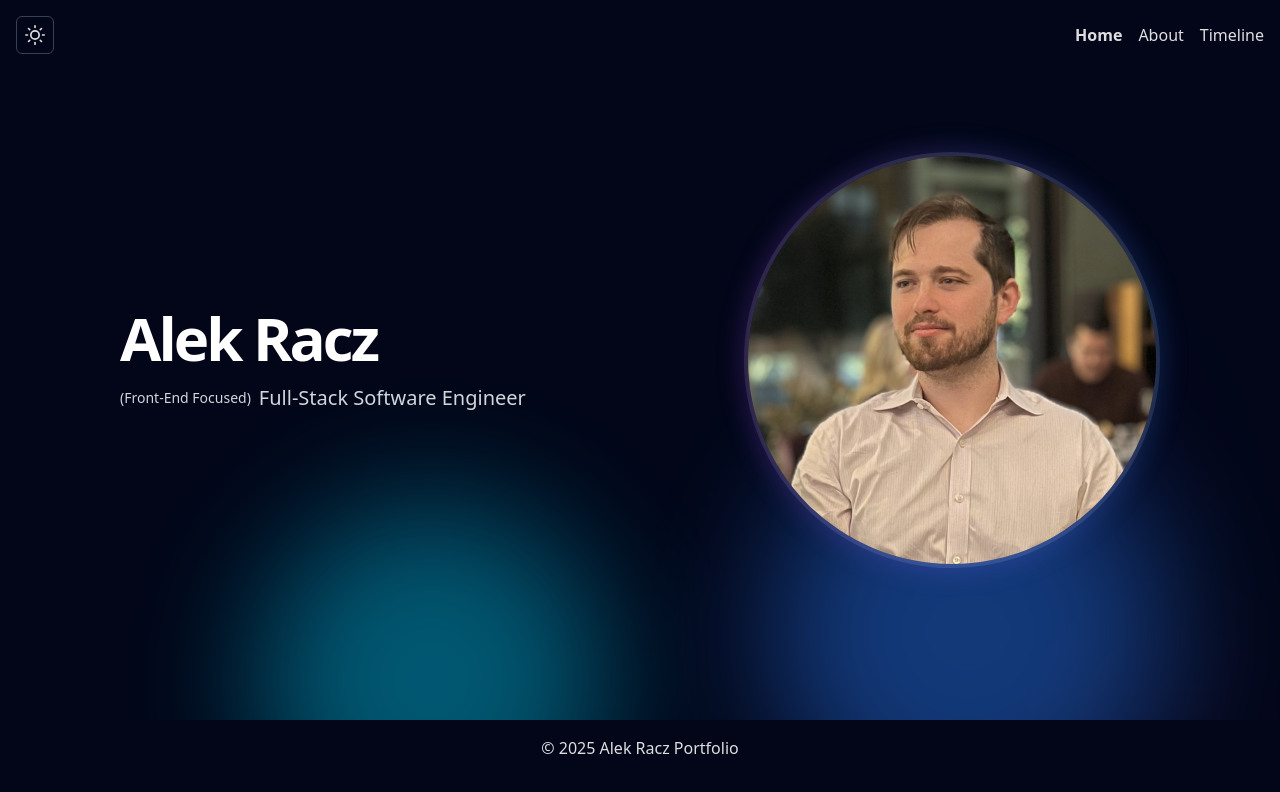
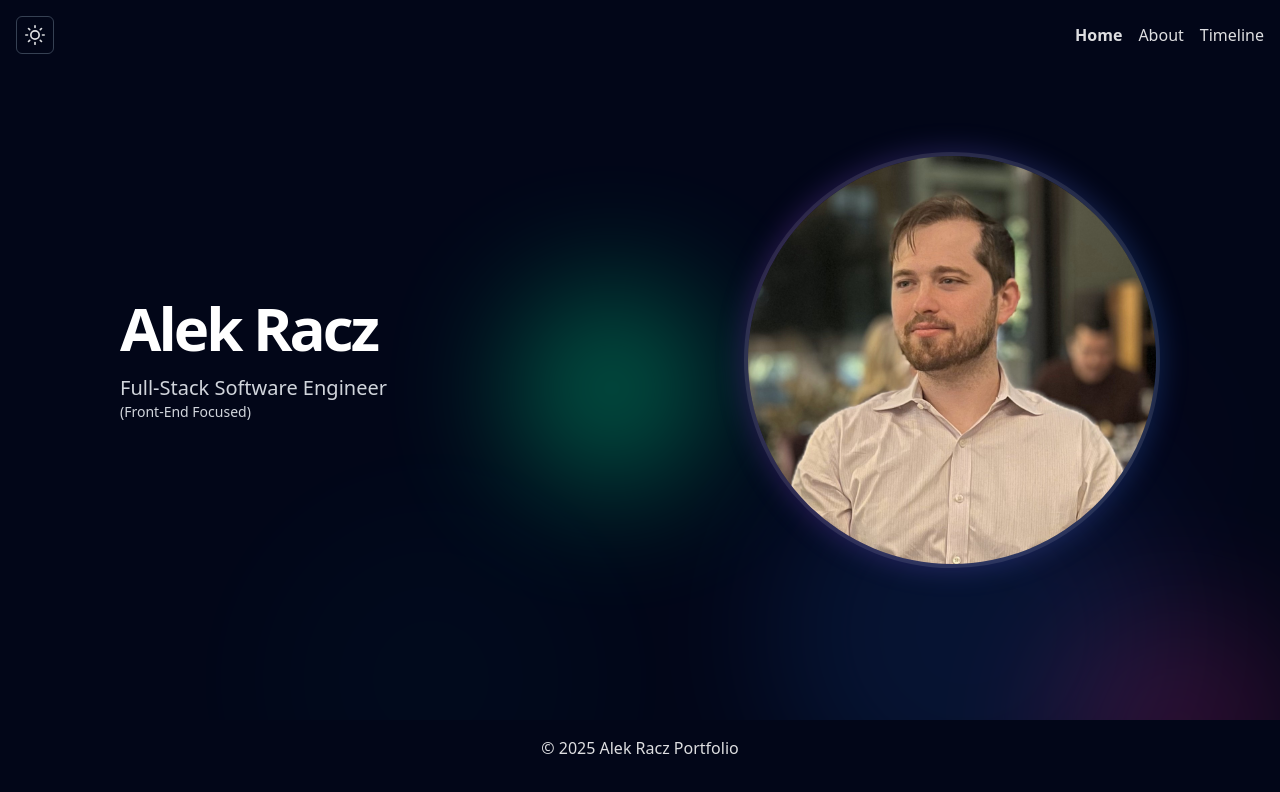
Before and after one commit to lakeczar/portfolio-website, a React (Vite) app: page / in a window 1280 px wide. Both pictures are taken after a click on the button 35 px from the left and 35 px from the top of the page. Shown: the top 792 px of the page. Built offline with nearby package versions, Linux system fonts and the light colour scheme.

Commit message:
Testing fixes and re-org of data, constants and types

```diff
--- /dev/null
+++ b/src/components/blur-lights/BlurLights.tsx
@@ -0,0 +1,55 @@
+import { useEffect, useState } from "react"
+import { motion } from "motion/react"
+
+import { BlurredLightsProps } from "../../types/BlurredLights.ts"
+
+const BlurredLight = ({
+  size,
+  color,
+  initialPosition,
+  animationDuration,
+  animationDelay,
+}: BlurredLightsProps) => {
+  const [position, setPosition] = useState(initialPosition)
+
+  useEffect(() => {
+    let interval: NodeJS.Timeout;
+    const timeout = setTimeout(() => {
+      interval = setInterval(() => {
+        setPosition({
+          top: `${Math.random() * 100}%`,
+          left: `${Math.random() * 100}%`,
+        })
+      }, animationDuration * 1000)
+    }, animationDelay * 1000)
+
+    return () => {
+      clearTimeout(timeout)
+      clearInterval(interval)
+    }
+  }
+    , [animationDelay, animationDuration])
+
+  return (
+    <motion.div
+      data-testid="motion-div"
+      className={`absolute rounded-full blur-3xl opacity-0 ${color}`}
+      style={{
+        width: `${size}px`,
+        height: `${size}px`,
+        top: position.top,
+        left: position.left,
+      }}
+      animate={{
+        opacity: [0, 0.5, 0],
+      }}
+      transition={{
+        duration: animationDuration,
+        repeat: Number.POSITIVE_INFINITY,
+        ease: "easeInOut",
+      }}
+    />
+  )
+}
+
+export default BlurredLight;
--- a/src/components/hero/BlurLights.tsx
+++ /dev/null
@@ -1,59 +0,0 @@
-import { useEffect, useState } from "react"
-import {motion} from "motion/react"
-
-const BlurredLight = ({
-    size,
-    color,
-    initialPosition,
-    animationDuration,
-    animationDelay,
-  }: {
-    size: number
-    color: string
-    initialPosition: { top: string; left: string }
-    animationDuration: number
-    animationDelay: number
-  }) => {
-    const [position, setPosition] = useState(initialPosition)
-
-    useEffect(() => {
-        let interval: NodeJS.Timeout;
-        const timeout = setTimeout(() => {
-                interval = setInterval(() => {
-                setPosition({
-                top: `${Math.random() * 100}%`,
-                left: `${Math.random() * 100}%`,
-                })
-            }, animationDuration * 1000)
-        }, animationDelay * 1000)
-
-        return () => {
-        clearTimeout(timeout)
-        clearInterval(interval)
-        }
-    }
-    , [animationDelay, animationDuration])
-
-    return (
-      <motion.div
-        className={`absolute rounded-full blur-3xl opacity-0 ${color}`}
-        style={{
-          width: `${size}px`,
-          height: `${size}px`,
-          top: position.top,
-          left: position.left,
-        }}
-        animate={{
-          opacity: [0, 0.5, 0],
-        }}
-        transition={{
-          duration: animationDuration,
-          repeat: Number.POSITIVE_INFINITY,
-          delay: animationDelay,
-          ease: "easeInOut",
-        }}
-      />
-    )
-  }
-
-  export default BlurredLight;
--- a/src/components/hero/hero.tsx
+++ b/src/components/hero/hero.tsx
@@ -1,45 +1,9 @@
 import { useState, useEffect } from "react"
 import { motion } from "motion/react"
-import BlurredLight from "./BlurLights"
+import BlurredLight from "../blur-lights/BlurLights"
 import alekRaczProfile from '../../assets/images/alekRaczProfile.jpg'
-
-const blurredLights = [
-  {
-    size: 300,
-    color: "bg-purple-500",
-    initialPosition: { top: "20%", left: "10%" },
-    animationDuration: 8,
-    animationDelay: 0
-  },
-  {
-    size: 400,
-    color: "bg-blue-500",
-    initialPosition: { top: "60%", left: "60%" },
-    animationDuration: 10,
-    animationDelay: 2
-  },
-  {
-    size: 250,
-    color: "bg-pink-500",
-    initialPosition: { top: "10%", left: "70%" },
-    animationDuration: 7,
-    animationDelay: 1
-  },
-  {
-    size: 350,
-    color: "bg-cyan-500",
-    initialPosition: { top: "70%", left: "20%" },
-    animationDuration: 9,
-    animationDelay: 3
-  },
-  {
-    size: 200,
-    color: "bg-emerald-500",
-    initialPosition: { top: "40%", left: "40%" },
-    animationDuration: 6,
-    animationDelay: 2.5
-  }
-];
+import { blurLights } from "../../utils/blurLightsConstants"
+import { BlurredLightsProps } from "../../types/BlurredLights"
 
 const Hero = () => {
   const [mounted, setMounted] = useState(false)
@@ -58,9 +22,9 @@ const Hero = () => {
               <h1 className="text-3xl font-bold tracking-tighter text-white sm:text-4xl md:text-5xl lg:text-6xl/none">
                 Alek Racz
               </h1>
-              <p className="max-w-[600px] text-gray-300 md:text-xl">
+              <p className="max-w-[600px] text-gray-300 flex flex-col md:text-xl">
+                Full-Stack Software Engineer
                 <span className="text-gray-300 text-sm mr-2">(Front-End Focused)</span>
-                Full-Stack Software Engineer
               </p>
             </div>
 
@@ -81,16 +45,16 @@ const Hero = () => {
   }
 
   return (
-    <section className="relative w-full overflow-hidden  min-h-[90vh] flex items-center justify-center px-24 dark:bg-slate-950">
-      {blurredLights.map((light, index) => {
+    <section className="relative w-full overflow-hidden  min-h-[90vh] flex items-center justify-center px-8 md:px-24 dark:bg-slate-950">
+      {blurLights.map(({size, color, initialPosition, animationDuration, animationDelay}: BlurredLightsProps, index: number) => {
         return (
             <BlurredLight
               key={index}
-              size={light.size}
-              color={light.color}
-              initialPosition={light.initialPosition}
-              animationDuration={light.animationDuration}
-              animationDelay={light.animationDelay}
+              size={size}
+              color={color}
+              initialPosition={initialPosition}
+              animationDuration={animationDuration}
+              animationDelay={animationDelay}
             />
         )
         })
@@ -104,25 +68,26 @@ const Hero = () => {
               className="text-3xl font-bold tracking-tighter text-white sm:text-4xl md:text-5xl lg:text-6xl/none"
               initial={{ opacity: 0, y: 20 }}
               animate={{ opacity: 1, y: 0 }}
-              transition={{ duration: 0.5 }}
+              transition={{ duration: 1 }}
             >
               Alek Racz
             </motion.h1>
             <motion.p
-              className="max-w-[600px] text-gray-300 flex flex-col-reverse lg:flex-row md:text-xl"
+              className="max-w-[600px] text-gray-300 flex flex-col md:text-xl"
               initial={{ opacity: 0, y: 20 }}
               animate={{ opacity: 1, y: 0 }}
-              transition={{ duration: 0.5, delay: 0.2 }}
+              transition={{ duration: 1, delay: 0.5 }}
             >
+
+              Full-Stack Software Engineer
               <motion.span
-                className="text-gray-300 text-sm mr-2 lg:self-center"
+                className="text-gray-300 text-sm mr-2"
                 initial={{ opacity: 0, y: 20 }}
                 animate={{ opacity: 1, y: 0 }}
                 transition={{ duration: 0.5, delay: 1 }}
               >
                 (Front-End Focused)
               </motion.span>
-              Full-Stack Software Engineer
             </motion.p>
           </div>
 
@@ -130,7 +95,7 @@ const Hero = () => {
             className="relative w-full md:w-[40%] aspect-square max-w-[450px] mx-auto md:mx-0"
             initial={{ opacity: 0, scale: 0.9 }}
             animate={{ opacity: 1, scale: 1 }}
-            transition={{ duration: 0.5, delay: 0.3 }}
+            transition={{ duration: 1 }}
           >
             <div className="relative w-full h-full rounded-full overflow-hidden border-4 border-white/10">
               <img src={alekRaczProfile} alt="Alek Racz" className="object-cover w-full h-full text-center" style={{lineHeight: '400px'}} />
--- a/src/routes/index.tsx
+++ b/src/routes/index.tsx
@@ -1,5 +1,5 @@
 import { createFileRoute } from '@tanstack/react-router';
-import Hero from '../components/hero/hero';
+import Hero from '../components/hero/Hero';
 
 function Index() {
   return (
--- /dev/null
+++ b/src/types/BlurredLights.ts
@@ -0,0 +1,7 @@
+export interface BlurredLightsProps {
+    size: number
+    color: string
+    initialPosition: { top: string; left: string }
+    animationDuration: number
+    animationDelay: number
+  }
--- /dev/null
+++ b/src/utils/blurLightsConstants.ts
@@ -0,0 +1,37 @@
+export const blurLights = [
+    {
+      size: 300,
+      color: "bg-purple-500",
+      initialPosition: { top: "20%", left: "10%" },
+      animationDuration: 8,
+      animationDelay: 0
+    },
+    {
+      size: 400,
+      color: "bg-blue-500",
+      initialPosition: { top: "60%", left: "60%" },
+      animationDuration: 10,
+      animationDelay: 2
+    },
+    {
+      size: 250,
+      color: "bg-pink-500",
+      initialPosition: { top: "10%", left: "70%" },
+      animationDuration: 7,
+      animationDelay: 1
+    },
+    {
+      size: 350,
+      color: "bg-cyan-500",
+      initialPosition: { top: "70%", left: "20%" },
+      animationDuration: 9,
+      animationDelay: 3
+    },
+    {
+      size: 200,
+      color: "bg-emerald-500",
+      initialPosition: { top: "40%", left: "40%" },
+      animationDuration: 6,
+      animationDelay: 2.5
+    }
+  ];
--- a/vitest.workspace.ts
+++ b/vitest.workspace.ts
@@ -25,8 +25,8 @@ export default defineWorkspace([
       browser: {
         enabled: true,
         headless: true,
-        name: 'chromium',
         provider: 'playwright',
+        instances: [{ browser: 'chromium' }],
       },
       setupFiles: ['.storybook/vitest.setup.ts'],
     },
```
Also changed, not shown: 2 other files (tests, documents, lock files or other folders).
